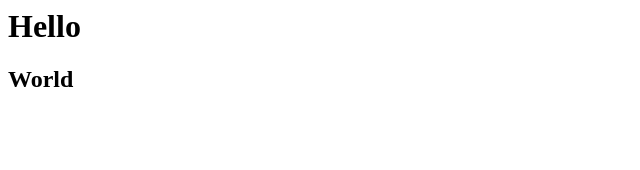
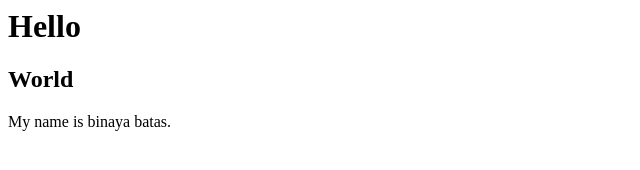
Before and after one commit to binaya-batas/outside_git, a plain HTML site: page index.html in a window 1280 px wide. Shown: the whole page, without its empty margins (0-640 px from the left). Drawn offline with Linux system fonts and the light colour scheme.

Commit message:
Introduction.

```diff
--- a/index.html
+++ b/index.html
@@ -1,2 +1,4 @@
 <h1>Hello</h1>
 <h2>World</h2>
+
+<p>My name is binaya batas.</p>
```
